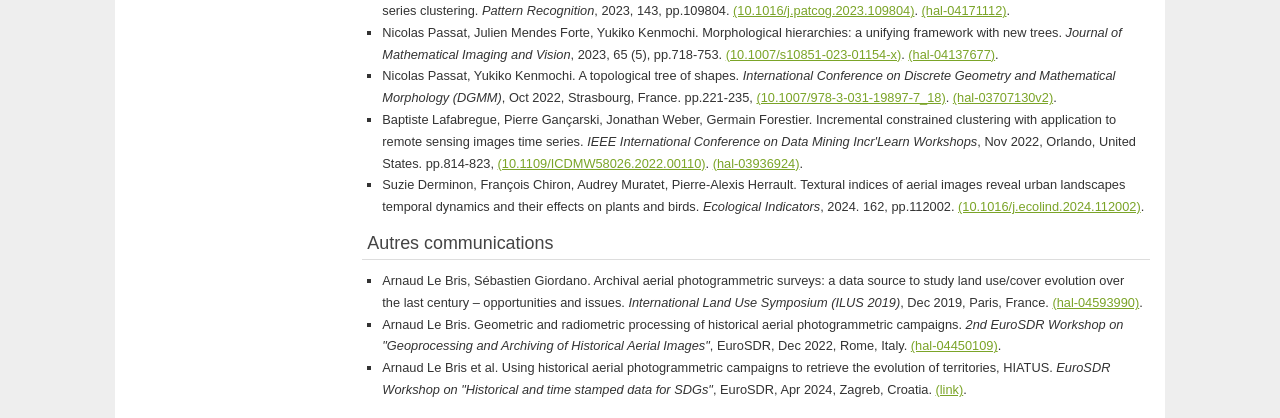
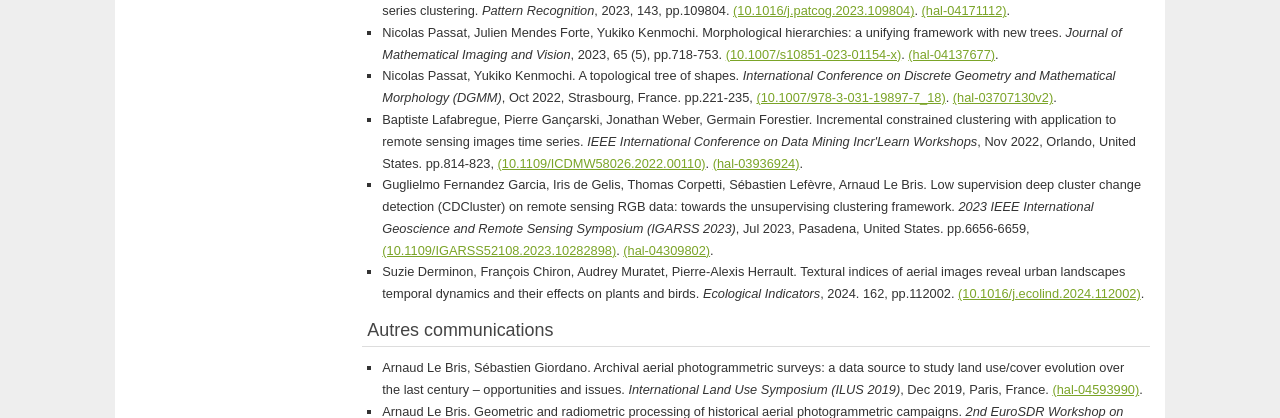
Before and after one commit to ANR-HIATUS/anr-hiatus.github.io, a plain HTML site: page publications.html in a window 1280 px wide. Shown: the part 1261-1679 px from the top of the page. Drawn offline with Linux system fonts and the light colour scheme; files whose address does not match are found by name; a web font is replaced by a local one.

Commit message:
Update publications.html

```diff
--- a/publications.html
+++ b/publications.html
@@ -37,6 +37,7 @@
 <li>Nicolas Passat, Julien Mendes Forte, Yukiko Kenmochi. Morphological hierarchies: a unifying framework with new trees. <i>Journal of Mathematical Imaging and Vision</i>, 2023, 65 (5), pp.718-753. <a target="_blank" href="https://doi.org/10.1007/s10851-023-01154-x">(10.1007/s10851-023-01154-x)</a>. <a target="_blank" href="https://hal.science/hal-04137677">(hal-04137677)</a>.</li>
 <li>Nicolas Passat, Yukiko Kenmochi. A topological tree of shapes. <i>International Conference on Discrete Geometry and Mathematical Morphology (DGMM)</i>, Oct 2022, Strasbourg, France. pp.221-235, <a target="_blank" href="https://doi.org/10.1007/978-3-031-19897-7_18">(10.1007/978-3-031-19897-7_18)</a>. <a target="_blank" href="https://hal.science/hal-03707130v2">(hal-03707130v2)</a>. </li>
 <li>Baptiste Lafabregue, Pierre Gançarski, Jonathan Weber, Germain Forestier. Incremental constrained clustering with application to remote sensing images time series. <i>IEEE International Conference on Data Mining Incr'Learn Workshops</i>, Nov 2022, Orlando, United States. pp.814-823, <a target="_blank" href="https://doi.org/10.1109/ICDMW58026.2022.00110">(10.1109/ICDMW58026.2022.00110)</a>. <a target="_blank" href="https://hal.science/hal-03936924">(hal-03936924)</a>.</li>
+<li>Guglielmo Fernandez Garcia, Iris de Gelis, Thomas Corpetti, Sébastien Lefèvre, Arnaud Le Bris. Low supervision deep cluster change detection (CDCluster) on remote sensing RGB data: towards the unsupervising clustering framework. <i>2023 IEEE International Geoscience and Remote Sensing Symposium (IGARSS 2023)</i>, Jul 2023, Pasadena, United States. pp.6656-6659, <a target="_blank" href="https://doi.org/10.1109/IGARSS52108.2023.10282898">(10.1109/IGARSS52108.2023.10282898)</a>. <a target="_blank" href="https://hal.science/hal-04309802">(hal-04309802)</a>.</li>
 <li>Suzie Derminon, François Chiron, Audrey Muratet, Pierre-Alexis Herrault. Textural indices of aerial images reveal urban landscapes temporal dynamics and their effects on plants and birds. <i>Ecological Indicators</i>, 2024. 162, pp.112002. <a target="_blank" href="https://doi.org/10.1016/j.ecolind.2024.112002">(10.1016/j.ecolind.2024.112002)</a>. </li>
 
 						</ul>
```
